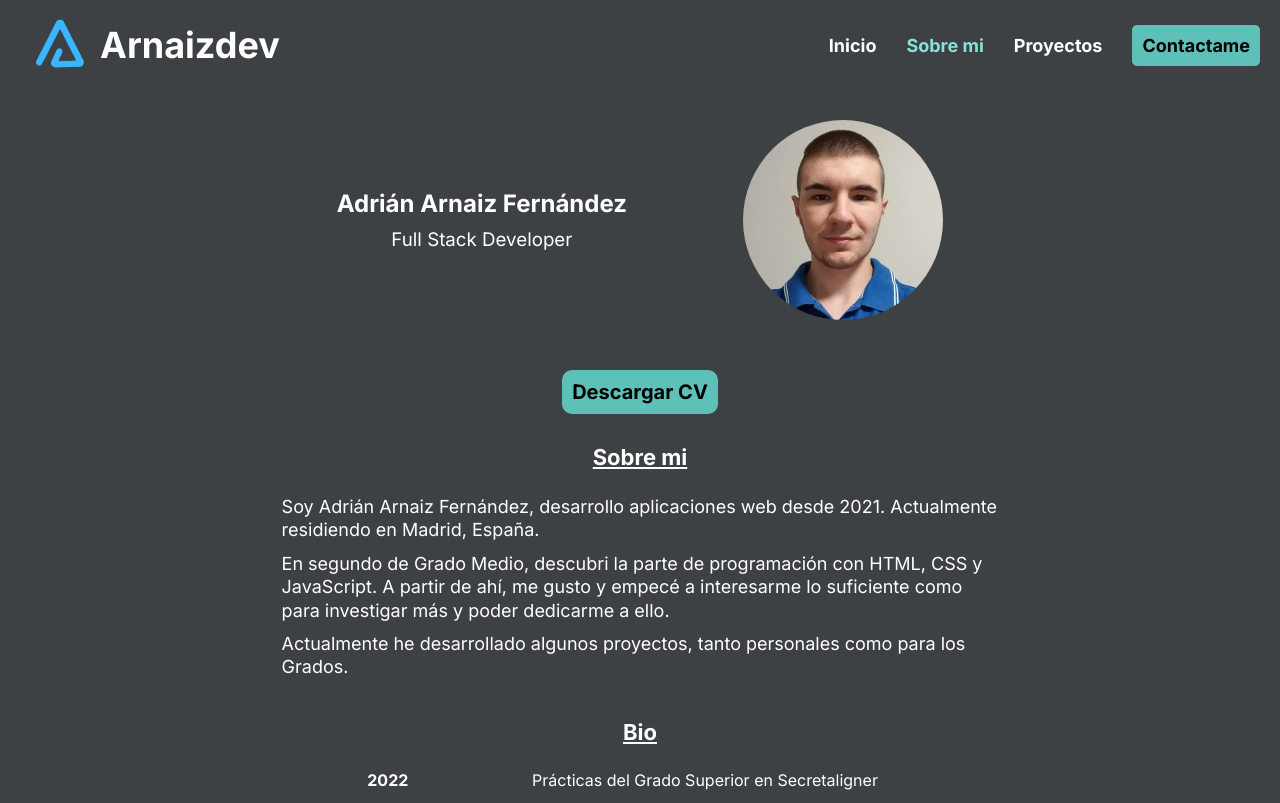
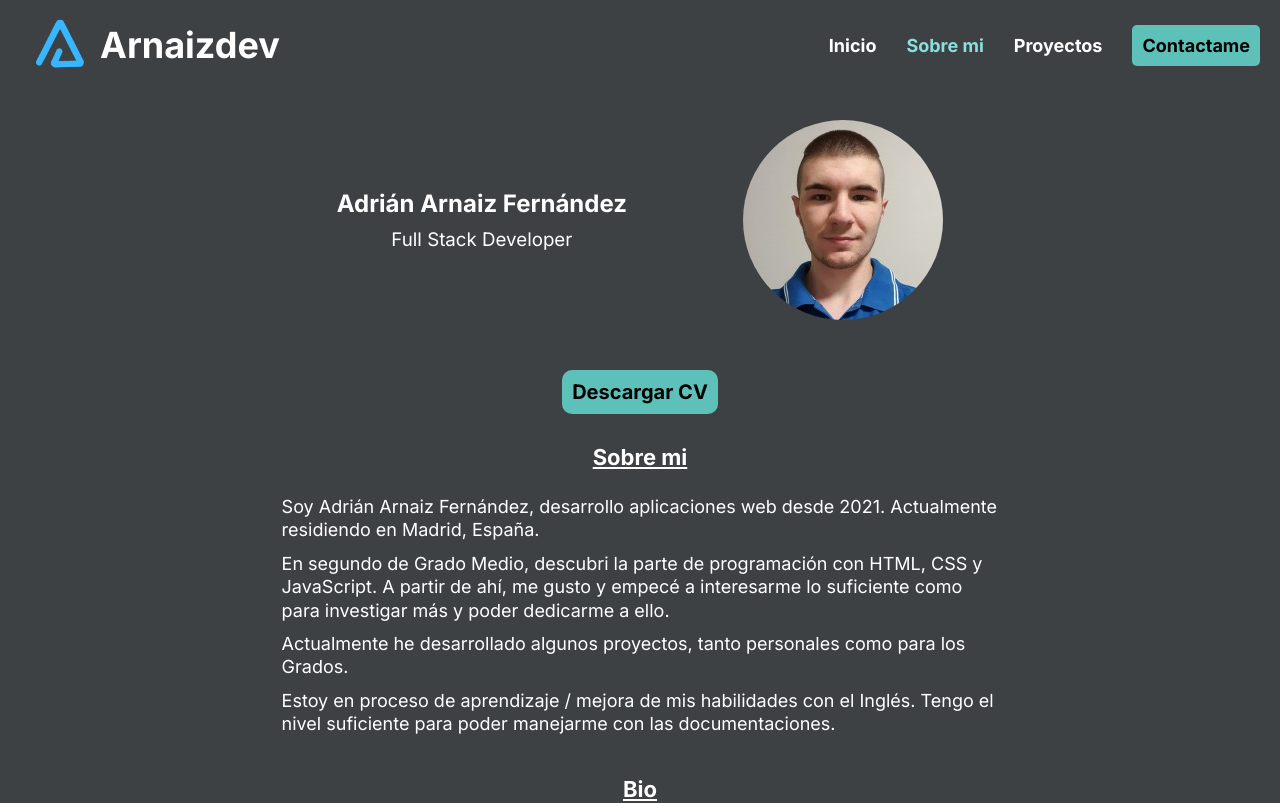
Before and after one commit to Arnaiz23/arnaizdev, a Next.js app: page /about in a window 1280 px wide. Shown: the top 803 px of the page. Built offline with nearby package versions, Linux system fonts and the light colour scheme; no server answers.

Commit message:
feat: 🎸 Add the english information in the About page

```diff
--- a/pages/about/index.js
+++ b/pages/about/index.js
@@ -48,6 +48,11 @@ export default function AboutMe() {
               Actualmente he desarrollado algunos proyectos, tanto personales
               como para los Grados.
             </p>
+            <p>
+              Estoy en proceso de aprendizaje / mejora de mis habilidades con el
+              Inglés. Tengo el nivel suficiente para poder manejarme con las
+              documentaciones.
+            </p>
           </div>
         </article>
         <article className={style.containerText}>
```
